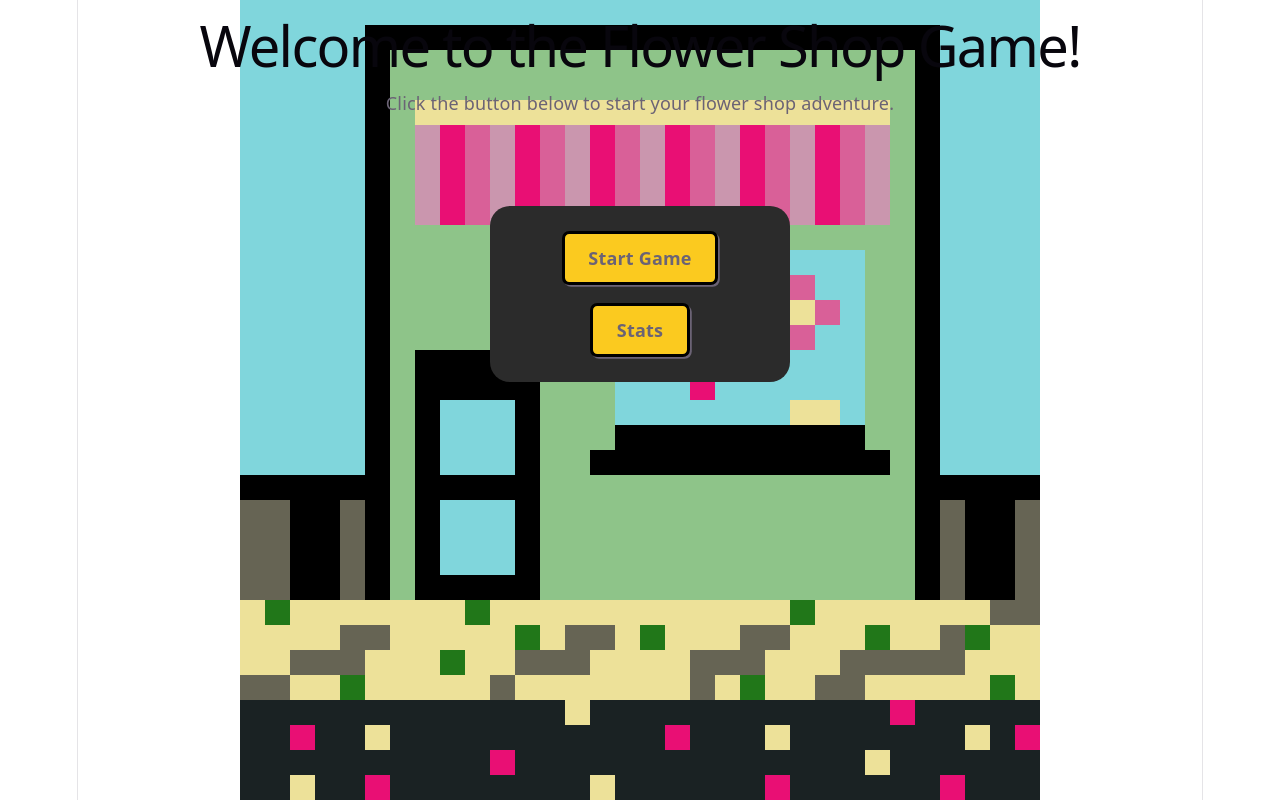
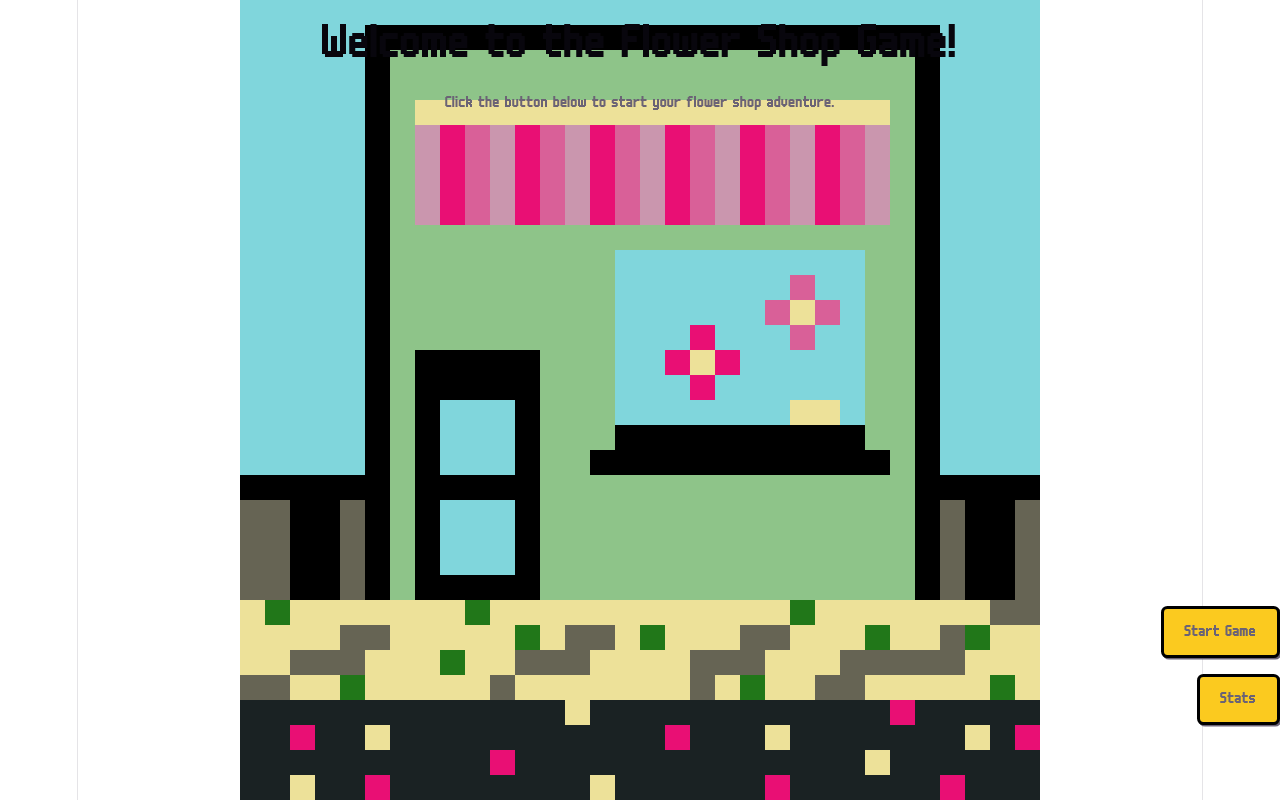
Before and after one commit to zincaI/Flower-shop-game, a React (Vite) app in the folder flower-shop/: page / in a window 1280 px wide. Built offline with nearby package versions, Linux system fonts and the light colour scheme.

Commit message:
Font adjustment

```diff
--- a/flower-shop/src/App.css
+++ b/flower-shop/src/App.css
@@ -191,3 +191,8 @@
 	background-size: contain;
 	background-repeat: no-repeat;
 }
+
+.selector {
+	font-family: 'm6x11';
+	font-style: italic;
+}
--- a/flower-shop/src/components/Button.css
+++ b/flower-shop/src/components/Button.css
@@ -1,10 +1,10 @@
 /* From Uiverse.io by adamgiebl */
 .open-button {
 	background: #fbca1f;
-	font-family: inherit;
+	font-family: 'm6x11', sans-serif;
 	padding: 0.6em 1.3em;
-	font-weight: 900;
-	font-size: 18px;
+	font-weight: normal;
+	font-size: 16px;
 	border: 3px solid black;
 	border-radius: 0.4em;
 	box-shadow: 0.1em 0.1em;
@@ -20,3 +20,15 @@
 	transform: translate(0.05em, 0.05em);
 	box-shadow: 0.05em 0.05em;
 }
+
+.button-container {
+	display: flex;
+	flex-direction: column;
+	align-items: end;
+	justify-content: center;
+	gap: 16px;
+	position: absolute;
+	bottom: 0;
+	right: 0;
+	padding-bottom: 75px;
+}
--- a/flower-shop/src/components/Card.css
+++ /dev/null
@@ -1,8 +0,0 @@
-.card {
-	display: inline-flex;
-	--bg-color: #2b2b2b;
-	width: 300px;
-	padding: 25px;
-	background: var(--bg-color);
-	border-radius: 20px;
-}
--- a/flower-shop/src/components/Card.tsx
+++ /dev/null
@@ -1,11 +0,0 @@
-import './Card.css';
-
-function Card({ ...props }) {
-	return (
-		<div className='flex flex-col items-center gap-y-4 mt-20 card'>
-			{props.children}
-		</div>
-	);
-}
-
-export default Card;
--- a/flower-shop/src/components/StartMenu.tsx
+++ b/flower-shop/src/components/StartMenu.tsx
@@ -1,15 +1,14 @@
 import Button from './Button';
-import Card from './Card';
 
 function StartMenu() {
 	return (
 		<div>
 			<h1>Welcome to the Flower Shop Game!</h1>
 			<p>Click the button below to start your flower shop adventure.</p>
-			<Card>
+			<div className='button-container'>
 				<Button>Start Game</Button>
 				<Button>Stats</Button>
-			</Card>
+			</div>
 		</div>
 	);
 }
--- a/flower-shop/src/index.css
+++ b/flower-shop/src/index.css
@@ -76,11 +76,12 @@ h2 {
 }
 
 h1 {
-	font-size: 56px;
-	letter-spacing: -1.68px;
+	font-family: 'm6x11', sans-serif;
+	font-size: 48px;
+	font-weight: normal;
 	margin: 32px 0;
 	@media (max-width: 1024px) {
-		font-size: 36px;
+		font-size: 32px;
 		margin: 20px 0;
 	}
 }
@@ -94,6 +95,8 @@ h2 {
 	}
 }
 p {
+	font-family: 'm6x11', sans-serif;
+	font-size: 16px;
 	margin: 0;
 }
 
@@ -111,3 +114,9 @@ code {
 	padding: 4px 8px;
 	background: var(--code-bg);
 }
+
+@font-face {
+	font-family: 'm6x11';
+	src: url('./assets/fonts/m6x11.ttf') format('truetype');
+	font-weight: normal;
+}
```
Also changed, not shown: flower-shop/src/assets/fonts/m6x11.ttf (added), flower-shop/src/assets/fonts/m6x11plus.ttf (added), flower-shop/src/assets/fonts/read.txt (added).
